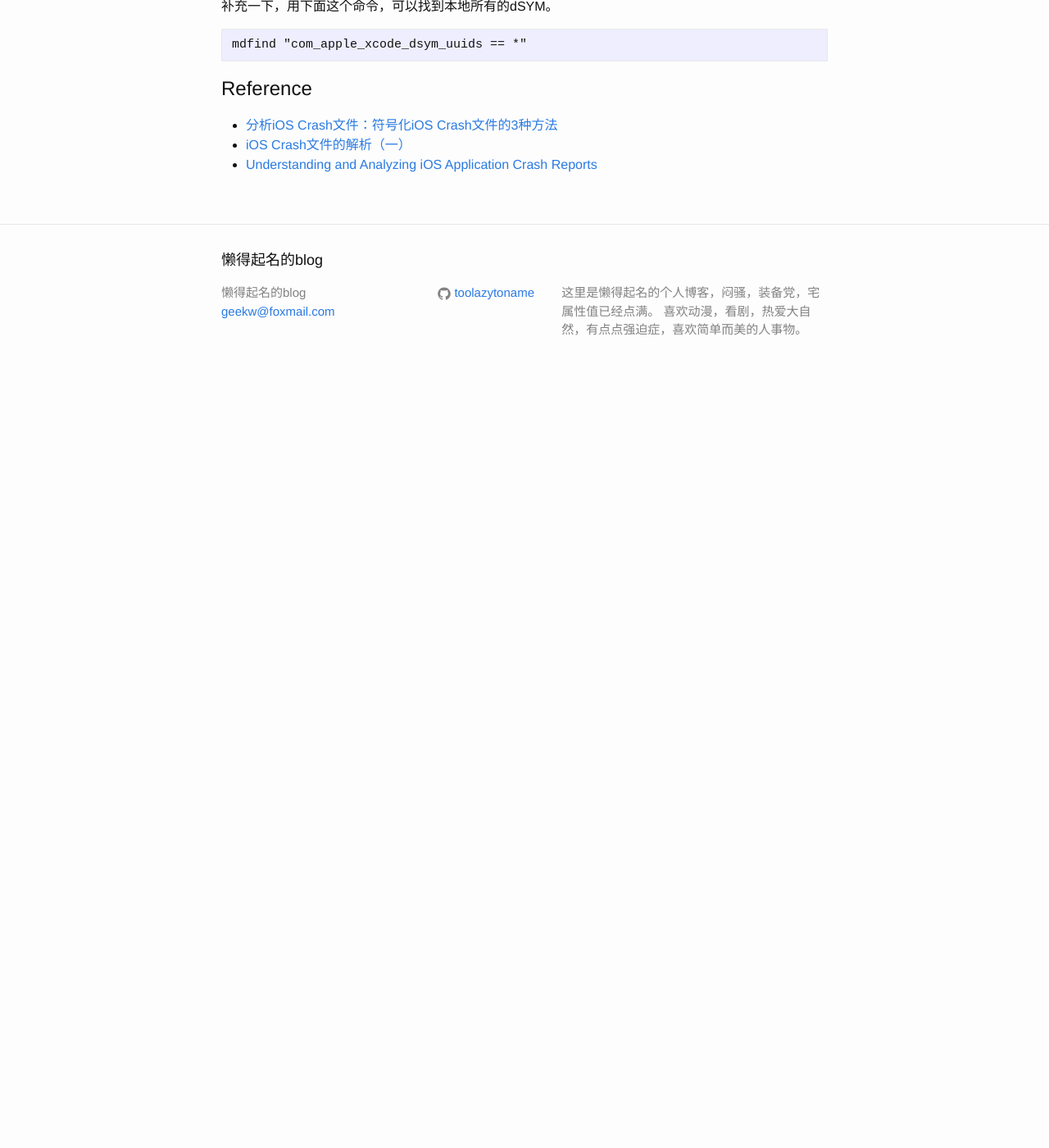
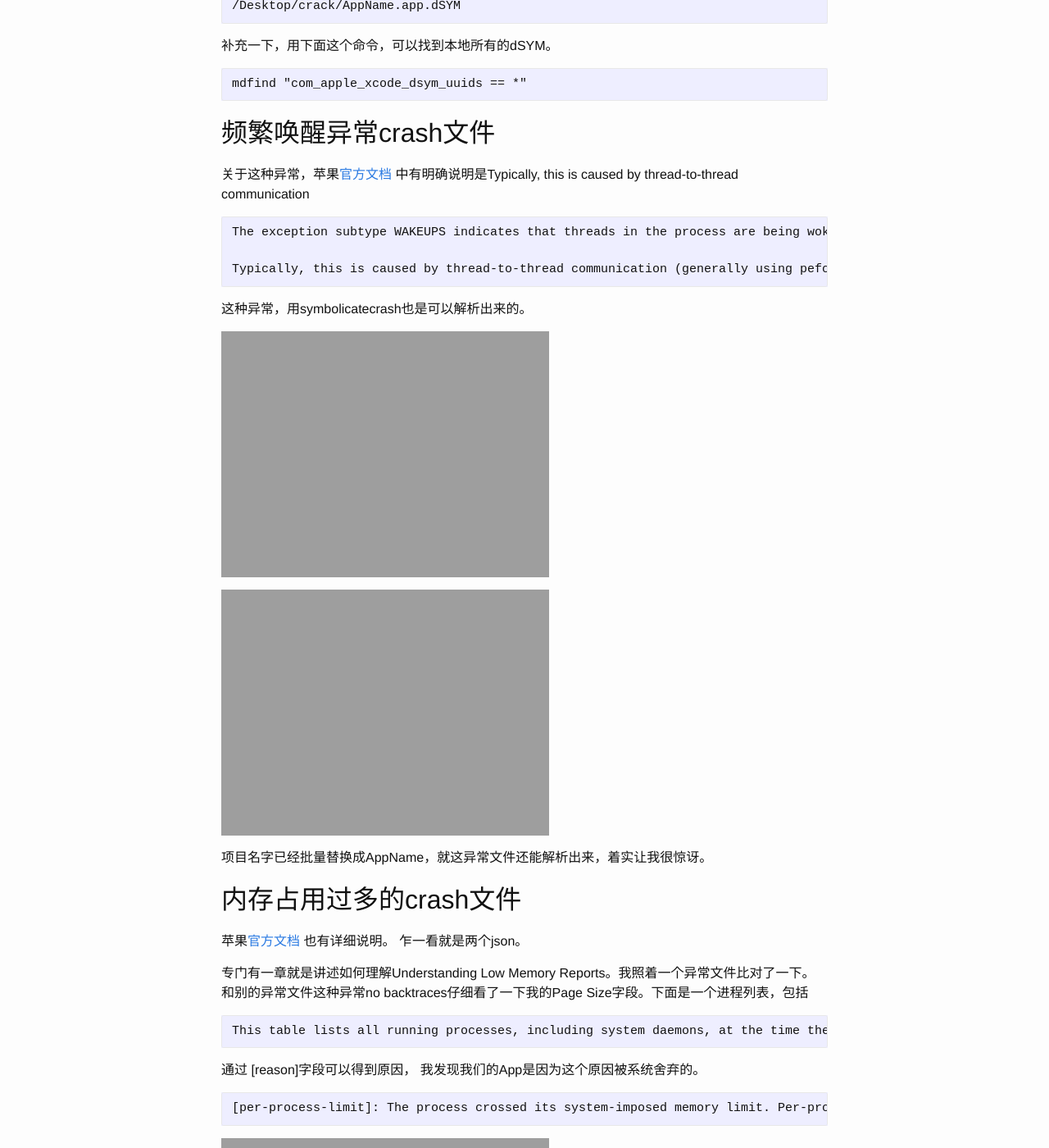
Before and after one commit to toolazytoname/toolazytoname.github.io, a Jekyll site: the page built from _posts/2016-07-23-symbolicatecrash.markdown, in a window 1280 px wide and 1400 px high, scrolled down 5048 px. Shown: the whole window at 82% size. Built offline with Jekyll 4.4.1, drawn with Linux system fonts in a browser that asks for light colours; before the commit the page ends 5522 px from its top, so only the background shows below that; some of the changed text lies outside the part shown.

Commit message:
edit 2016-07-23-symbolicatecrash.markdown

```diff
--- a/_posts/2016-07-23-symbolicatecrash.markdown
+++ b/_posts/2016-07-23-symbolicatecrash.markdown
@@ -19,6 +19,8 @@ categories: iOS Debug 技巧
 	* [Crash文件中的UUID](#crashUUID)
 	* [dSYM是什么鬼](#dSYM)
 	* [如何寻找dSYM](#finddSYM)
+	* [频繁唤醒异常crash文件](#wakeup)
+	* [内存占用过多的crash文件](#memory)
 * [Reference](#reference)
 
 
@@ -260,8 +262,43 @@ mdfind "com_apple_xcode_dsym_uuids == *"
 ~~~
 
 
+频繁唤醒异常crash文件<a name="wakeup"></a>
+----
+关于这种异常，苹果[官方文档](https://developer.apple.com/library/content/technotes/tn2151/_index.html#//apple_ref/doc/uid/DTS40008184-CH1-STACKTRACE) 中有明确说明是Typically, this is caused by thread-to-thread communication
+
+~~~
+The exception subtype WAKEUPS indicates that threads in the process are being woken up too many times per second, which forces the CPU to wake up very often and consumes battery life.
+
+Typically, this is caused by thread-to-thread communication (generally using peformSelector:onThread: or dispatch_async) that is unwittingly happening far more often than it should be. Because the sort of communication that triggers this exception is happening so frequently, there will usually be multiple background threads with very similar Backtraces - indicating where the communication is originating.
+~~~
+这种异常，用symbolicatecrash也是可以解析出来的。
+
+![原始文件]({{ site.url }}/assets/symbolicatecrash_original.crash)
+
+![解析结果文件]({{ site.url }}/assets/symbolicatecrash_dsym.crash)
+
+项目名字已经批量替换成AppName，就这异常文件还能解析出来，着实让我很惊讶。
+
+内存占用过多的crash文件<a name="memory"></a>
+----
+苹果[官方文档](https://developer.apple.com/library/content/technotes/tn2151/_index.html#//apple_ref/doc/uid/DTS40008184-CH1-STACKTRACE) 也有详细说明。
+乍一看就是两个json。
+
+专门有一章就是讲述如何理解Understanding Low Memory Reports。我照着一个异常文件比对了一下。和别的异常文件这种异常no backtraces仔细看了一下我的Page Size字段。下面是一个进程列表，包括
+
+~~~
+This table lists all running processes, including system daemons, at the time the low memory report was generated.
+~~~
+
+通过 [reason]字段可以得到原因，
+我发现我们的App是因为这个原因被系统舍弃的。
+
+~~~
+[per-process-limit]: The process crossed its system-imposed memory limit. Per-process limits on resident memory are established by the system for all applications. Crossing this limit makes the process eligible for termination.
+~~~
 
 
+![内存文件]({{ site.url }}/assets/symbolicatecrash_memory.crash)
 
 Reference
 ===
```
Also changed, not shown: 3 other files.
